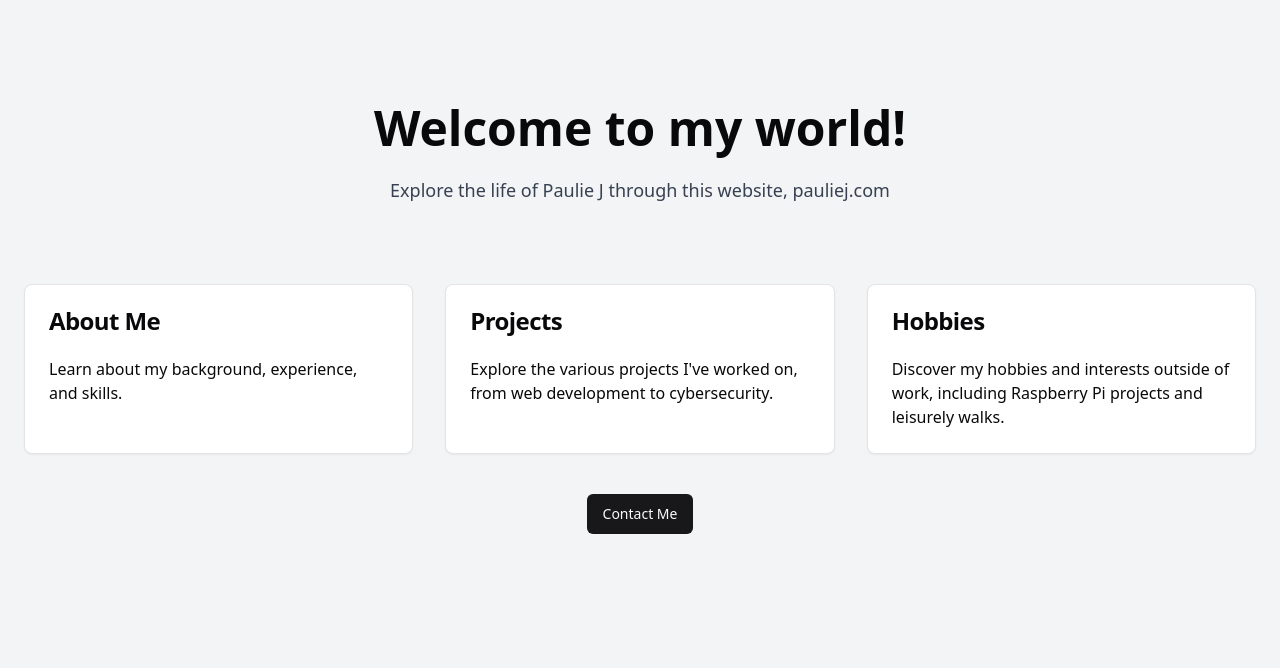
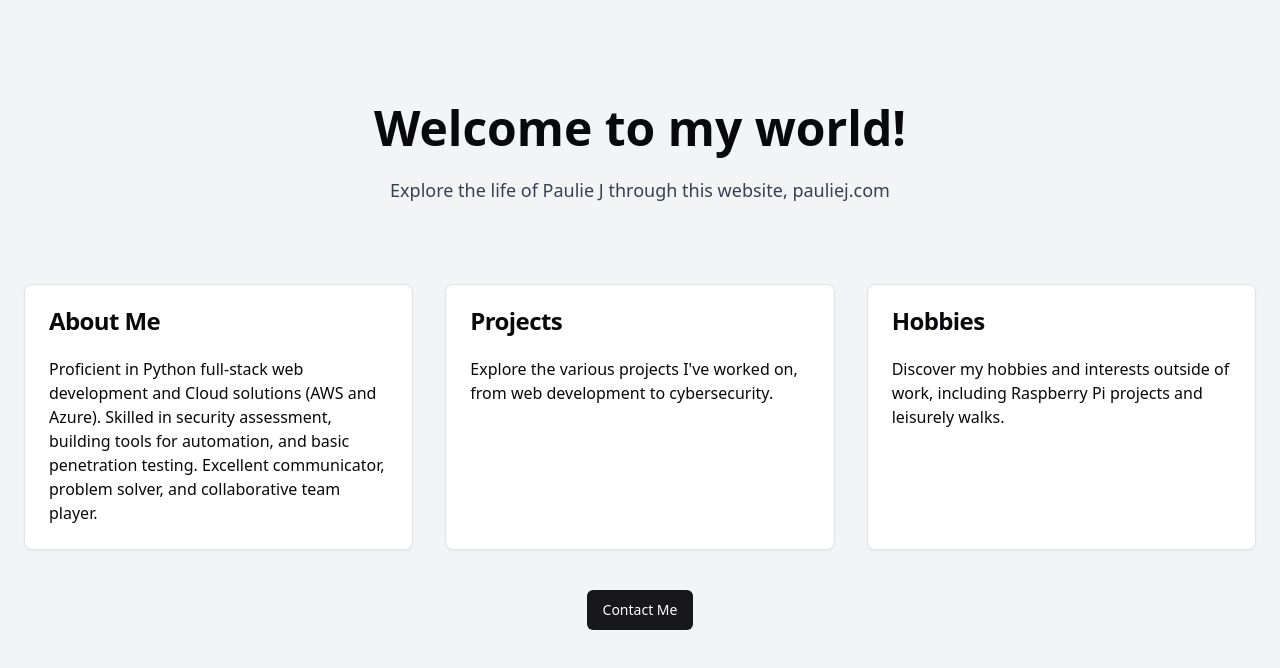
Before and after one commit to pauli3j/pauliej, a Next.js app in the folder frontend/: page / in a window 1280 px wide. Shown: the top 668 px of the page. Built offline with nearby package versions, Linux system fonts and the light colour scheme.

Commit message:
Holy shit it's working

```diff
--- a/frontend/src/pages/index.js
+++ b/frontend/src/pages/index.js
@@ -25,7 +25,7 @@ import {
                 <CardTitle>About Me</CardTitle>
               </CardHeader>
               <CardContent>
-                <p>Learn about my background, experience, and skills.</p>
+                <p>Proficient in Python full-stack web development and Cloud solutions (AWS and Azure). Skilled in security assessment, building tools for automation, and basic penetration testing. Excellent communicator, problem solver, and collaborative team player.</p>
               </CardContent>
             </Card>
 
```
